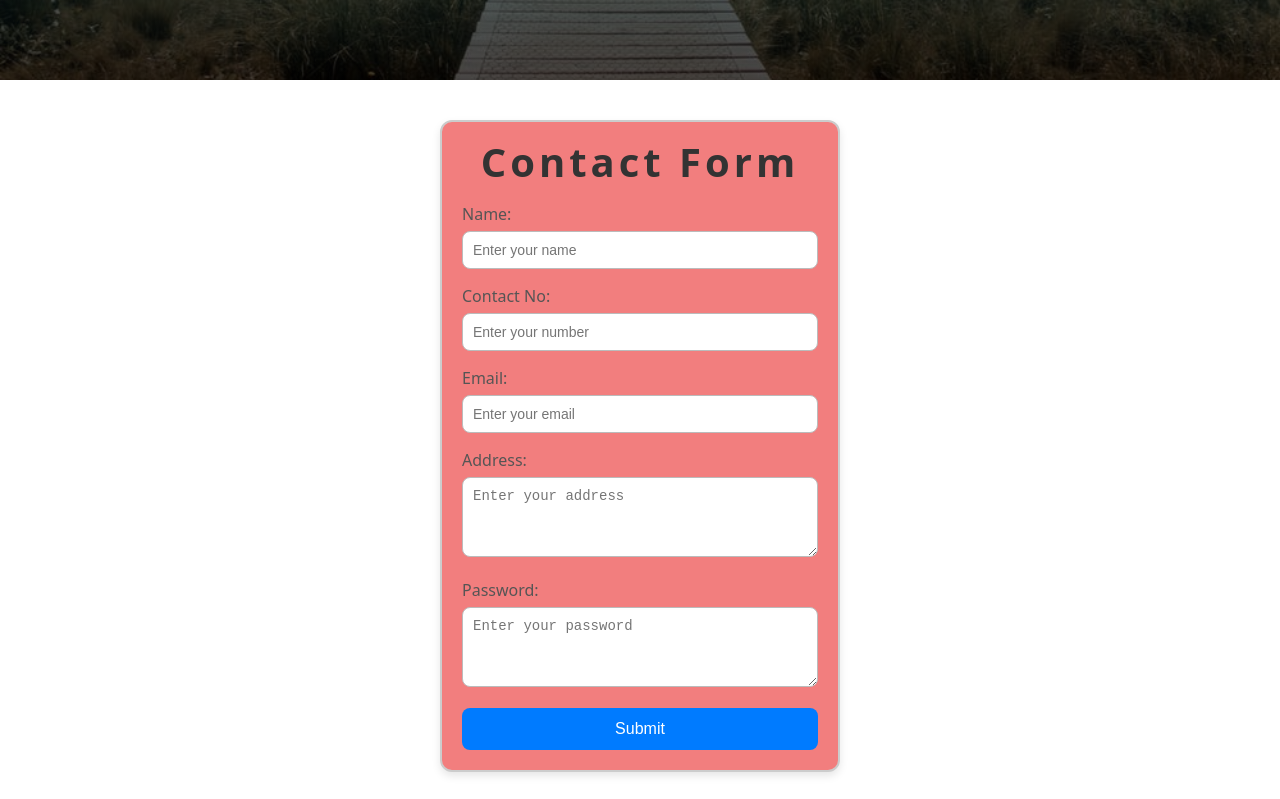
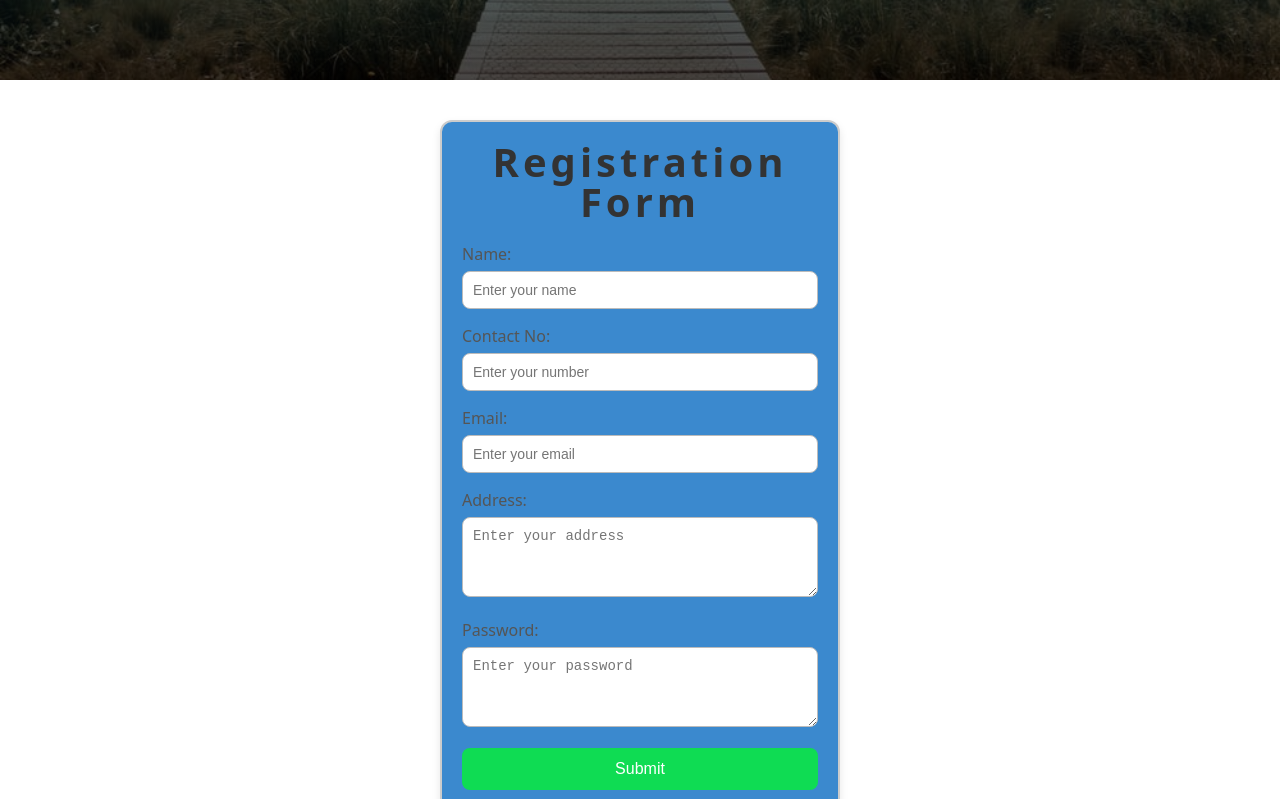
Before and after one commit to long3011/week4-fe-pair-programming, a React app: page /reg in a window 1280 px wide. Shown: the part 720-1519 px from the top of the page. Built offline with nearby package versions, Linux system fonts and the light colour scheme; the HTML template or start-up script is replaced by a standard one.

Commit message:
some css

```diff
--- a/src/App.css
+++ b/src/App.css
@@ -674,7 +674,7 @@ min-height:calc(100vh - 62px);
   padding: 20px;
   border: 2px solid #ccc;
   border-radius: 12px;
-  background: #f27e7e;
+  background: #3b89ce;
   box-shadow: 0 4px 8px rgba(0, 0, 0, 0.1);
 }
 
@@ -719,7 +719,7 @@ textarea {
 
 button {
   padding: 12px;
-  background: #007bff;
+  background: #0fdc53;
   color: white;
   border: none;
   border-radius: 8px;
--- a/src/components/Registration.jsx
+++ b/src/components/Registration.jsx
@@ -24,7 +24,7 @@ const Registration = () => {
 
   return (
     <div className="form-container">
-      <h2>Contact Form</h2>
+      <h2>Registration Form</h2>
       <form onSubmit={handleSubmit}>
         <label>
           Name:
```
